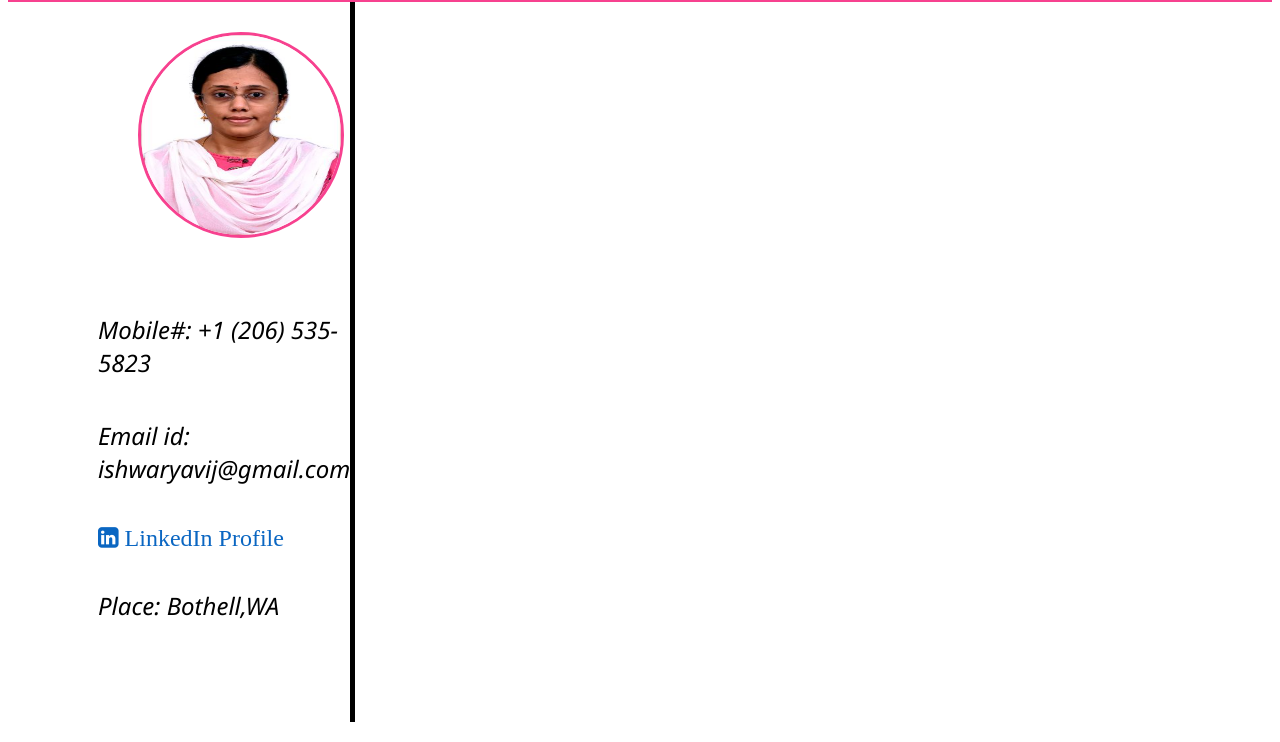
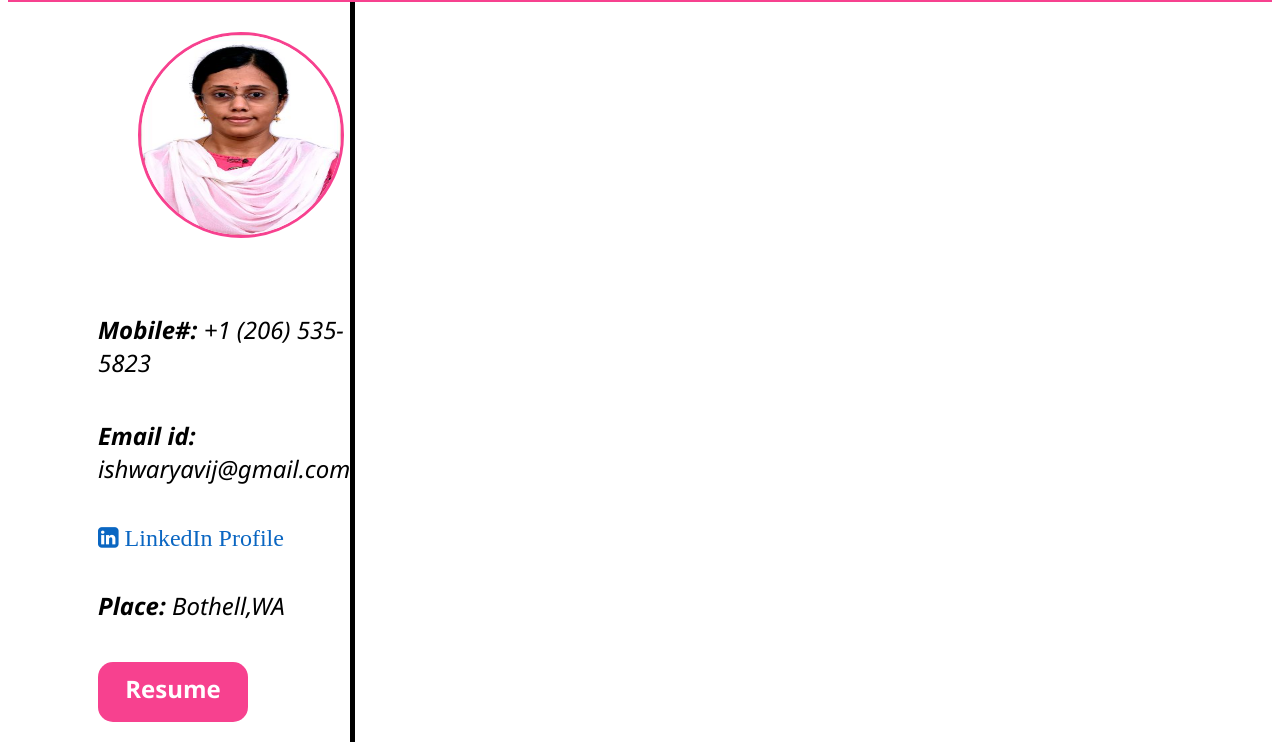
Before and after one commit to ishwaryaM/IshwaryaMurali_Resume, a plain HTML site: page index.html in a window 1280 px wide. Shown: the part 76-818 px from the top of the page. Drawn offline with Linux system fonts and the light colour scheme.

Commit message:
html and css : added option to download the resume

```diff
--- a/index.html
+++ b/index.html
@@ -17,11 +17,12 @@
          <section class="ProfilePicture">
             <img src="images/IshwaryaMurali.jpg" height="200px" width="200px" alt ="Image of Ishwarya Murali">
             <address>
-               <a href="tel:+12065355823">Mobile#: +1 (206) 535-5823</a><br>
-               <a href="mailto:ishwaryavij@gmail.com">Email id: ishwaryavij@gmail.com</a><br>
-               <a href="www.linkedin.com/in/ishwarya-murali-287258124" class="fa fa-linkedin-square fontstyle" style="font-size:24px; color: #0A66C2">&nbsp;LinkedIn Profile</a><br>
-               <p>Place: Bothell,WA <p>
+               <a href="tel:+12065355823"><strong>Mobile#:</strong> +1 (206) 535-5823</a><br>
+               <a href="mailto:ishwaryavij@gmail.com"><strong>Email id:</strong> ishwaryavij@gmail.com</a><br>
+               <a href="https://www.linkedin.com/in/ishwarya-murali-287258124" class="fa fa-linkedin-square fontstyle" style="font-size:24px; color: #0A66C2" target="_blank">&nbsp;LinkedIn Profile</a><br>
+               <p><strong>Place:</strong> Bothell,WA </p>
             </address>
+            <a href="documents/Ishwarya_Murali_Resume.docx" class="resume" download >Resume</a>
          </section>
          <section class="description">
 
--- a/style.css
+++ b/style.css
@@ -53,3 +53,14 @@ a,p {
    text-decoration: none;
    margin: 20px 0px 20px 90px;
 }
+
+.resume{
+   width: 130px;
+   height: 40px;
+   background: #F7418F;
+   padding: 10px;
+   text-align: center;
+   border-radius: 15px;
+   color: white;
+   font-weight: bold;
+}
```
Also changed, not shown: 1 other file.
